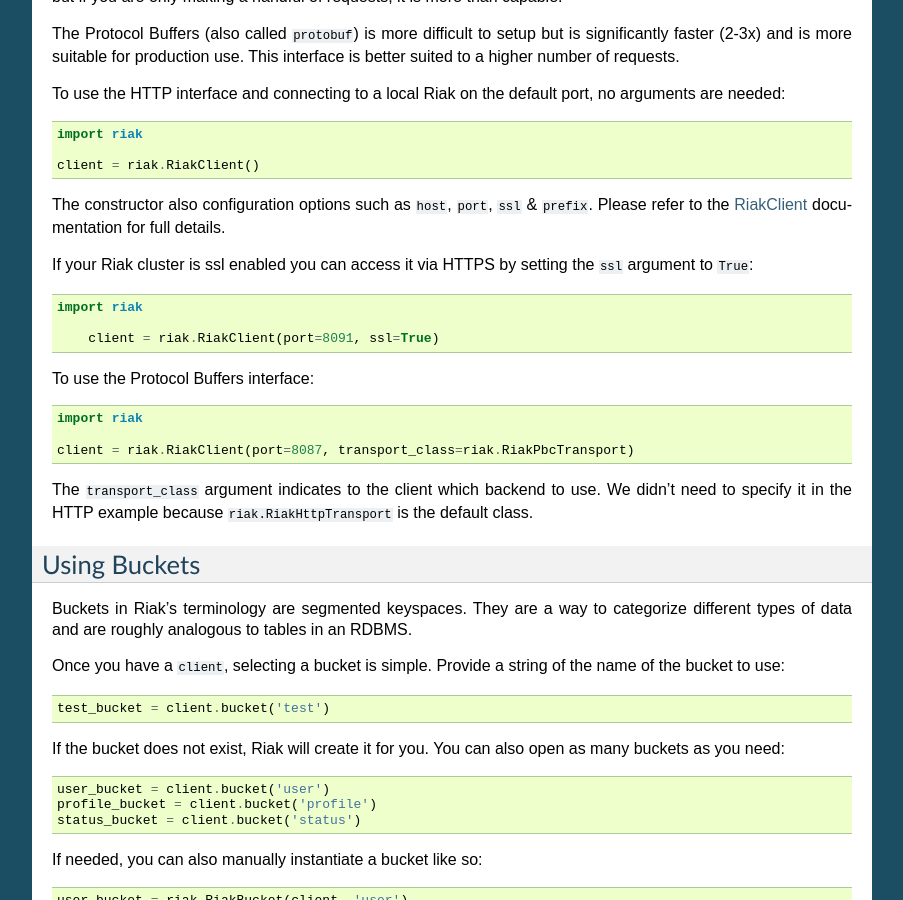
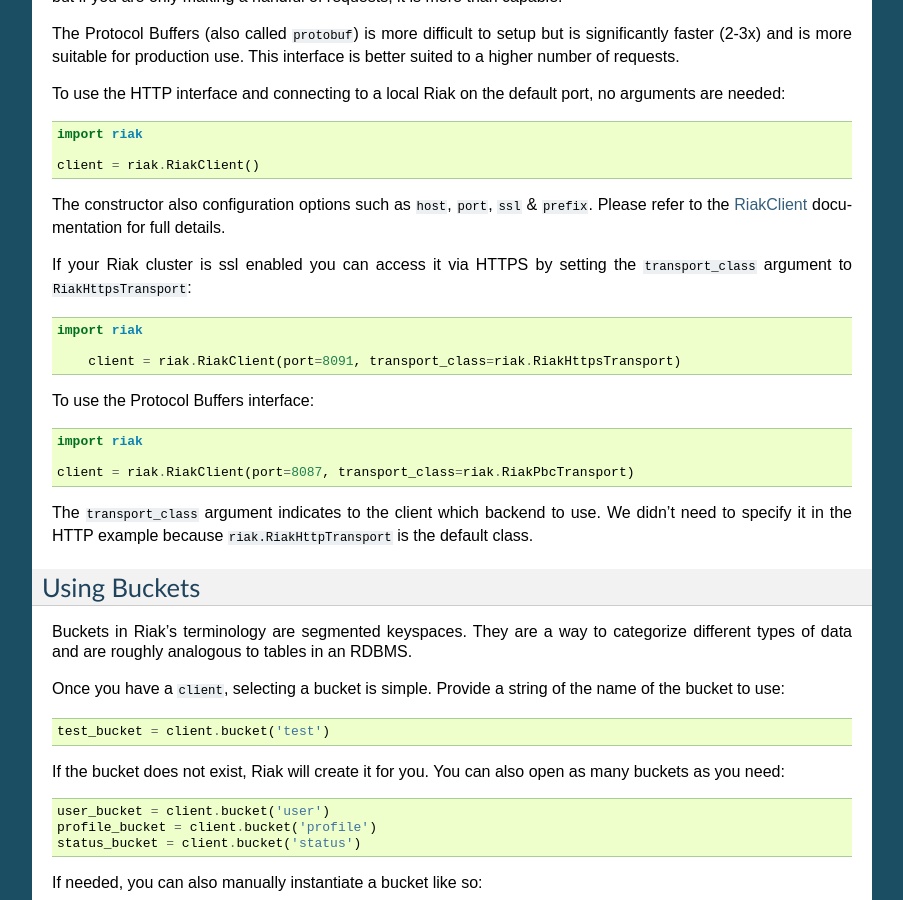
Before and after one commit to basho/riak-python-client, a Sphinx documentation site: the page built from docs/tutorial.rst, in a window 1280 px wide and 900 px high, scrolled down 700 px. Shown: the whole window, without its empty margins (198-1101 px from the left). Built offline with Sphinx 7.4.7, drawn with Linux system fonts in a browser that asks for light colours.

Commit message:
Add HTTPS support to the python client - merged in @jconerly's SSL patch - changed the interface a little - made tests runnable on either protocol - make 'import riak' expose the https transport symbol - updated docs

```diff
--- a/README.rst
+++ b/README.rst
@@ -101,11 +101,11 @@
 ``prefix``. Please refer to the :doc:`client` documentation for full details.
 
 If your Riak cluster is ssl enabled you can access it via HTTPS by setting
-the ``ssl`` argument to ``True``::
+the ``transport_class`` argument to ``RiakHttpsTransport``::
 
     import riak
 
-    client = riak.RiakClient(port=8091, ssl=True)
+    client = riak.RiakClient(port=8098, transport_class=riak.RiakHttpsTransport)
 
 To use the Protocol Buffers interface::
 
--- a/docs/tutorial.rst
+++ b/docs/tutorial.rst
@@ -65,11 +65,11 @@
 ``prefix``. Please refer to the :doc:`client` documentation for full details.
 
 If your Riak cluster is ssl enabled you can access it via HTTPS by setting
-the ``ssl`` argument to ``True``::
+the ``transport_class`` argument to ``RiakHttpsTransport``::
 
     import riak
 
-        client = riak.RiakClient(port=8091, ssl=True)
+        client = riak.RiakClient(port=8091, transport_class=riak.RiakHttpsTransport)
 
 To use the Protocol Buffers interface::
 
--- a/riak/__init__.py
+++ b/riak/__init__.py
@@ -45,6 +45,7 @@
     RiakKeyFilter
 from transports.pbc import RiakPbcTransport
 from transports.http import RiakHttpTransport
+from transports.http import RiakHttpsTransport
 
 ONE = "one"
 ALL = "all"
```
Also changed, not shown: 3 other files.
